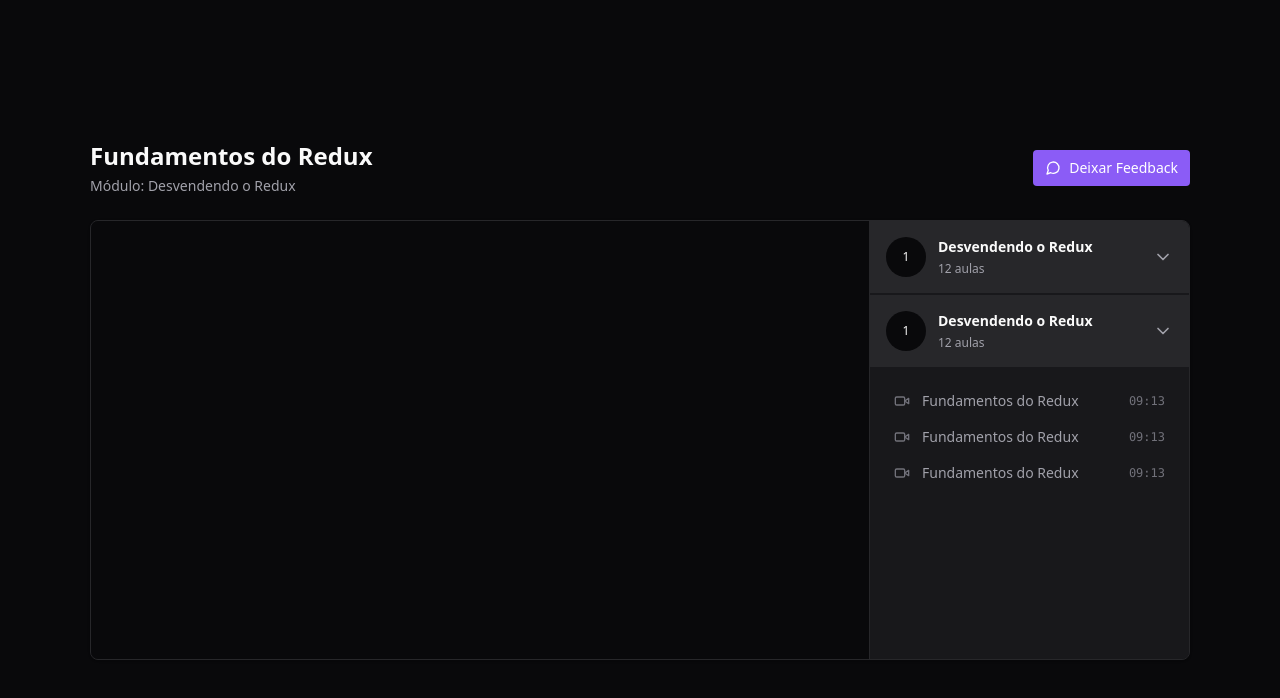
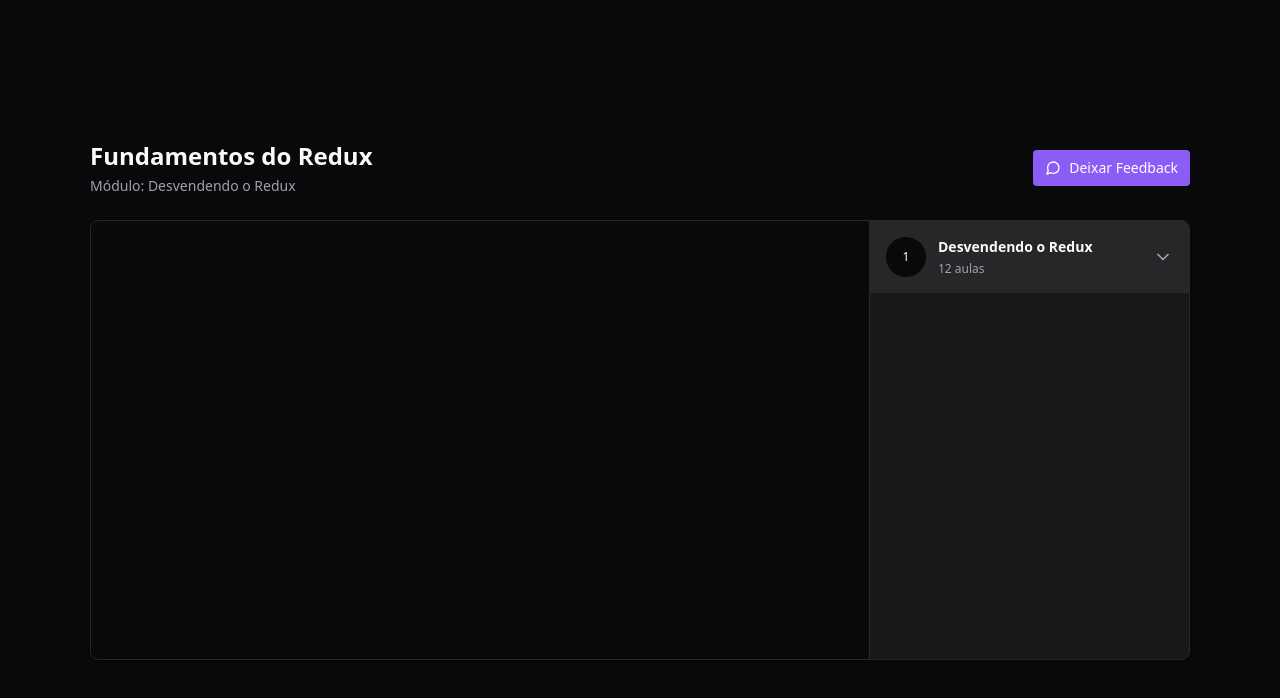
Before and after one commit to wsasouza/redux-zustand-tests, a React (Vite) app: page / in a window 1280 px wide. Shown: the top 698 px of the page. Built offline with nearby package versions, Linux system fonts and the light colour scheme.

Commit message:
Feat: Finalizando a interface Visual

```diff
--- a/package.json
+++ b/package.json
@@ -10,6 +10,7 @@
     "preview": "vite preview"
   },
   "dependencies": {
+    "@radix-ui/react-collapsible": "^1.0.3",
     "@reduxjs/toolkit": "^1.9.5",
     "lucide-react": "^0.264.0",
     "react": "^18.2.0",
--- /dev/null
+++ b/src/components/Lesson.tsx
@@ -0,0 +1,21 @@
+import { Video } from 'lucide-react'
+
+interface LessonProps {
+  title: string
+  duration: string
+}
+
+export function Lesson({ title, duration }: LessonProps) {
+  return (
+    <button
+      type="button"
+      className="flex items-center gap-3 text-sm text-zinc-400"
+    >
+      <Video className="h-4 w-4 text-zinc-500" />
+      <span>{title}</span>
+      <span className="ml-auto font-mono text-xs text-zinc-500">
+        {duration}
+      </span>
+    </button>
+  )
+}
--- a/src/components/Module.tsx
+++ b/src/components/Module.tsx
@@ -1,52 +1,34 @@
-import { ChevronDown, Video } from 'lucide-react'
+import * as Collapsible from '@radix-ui/react-collapsible'
+import { ChevronDown } from 'lucide-react'
+import { Lesson } from './Lesson'
 
-export function Module() {
+interface ModuleProps {
+  moduleIndex: number
+  title: string
+  amountOfLessons: number
+}
+
+export function Module({ moduleIndex, title, amountOfLessons }: ModuleProps) {
   return (
-    <div>
-      <button
-        type="button"
-        className="flex w-full items-center gap-3 bg-zinc-800 p-4"
-      >
+    <Collapsible.Root className="group">
+      <Collapsible.Trigger className="flex w-full items-center gap-3 bg-zinc-800 p-4">
         <span className="flex h-10 w-10 items-center justify-center rounded-full bg-zinc-950 text-xs">
-          1
+          {moduleIndex + 1}
         </span>
 
         <div className="flex flex-col gap-1 text-left">
-          <strong className="text-sm">Desvendendo o Redux</strong>
-          <span className="text-xs text-zinc-400">12 aulas</span>
+          <strong className="text-sm">{title}</strong>
+          <span className="text-xs text-zinc-400">{`${amountOfLessons} aulas`}</span>
         </div>
 
-        <ChevronDown className="ml-auto h-5 w-5 text-zinc-400" />
-      </button>
+        <ChevronDown className="ml-auto h-5 w-5 text-zinc-400 group-data-[state=open]:rotate-180 transition-transform" />
+      </Collapsible.Trigger>
 
-      <nav className="relative flex flex-col gap-4 p-6">
-        <button
-          type="button"
-          className="flex items-center gap-3 text-sm text-zinc-400"
-        >
-          <Video className="h-4 w-4 text-zinc-500" />
-          <span>Fundamentos do Redux</span>
-          <span className="ml-auto font-mono text-xs text-zinc-500">09:13</span>
-        </button>
-
-        <button
-          type="button"
-          className="flex items-center gap-3 text-sm text-zinc-400"
-        >
-          <Video className="h-4 w-4 text-zinc-500" />
-          <span>Fundamentos do Redux</span>
-          <span className="ml-auto font-mono text-xs text-zinc-500">09:13</span>
-        </button>
-
-        <button
-          type="button"
-          className="flex items-center gap-3 text-sm text-zinc-400"
-        >
-          <Video className="h-4 w-4 text-zinc-500" />
-          <span>Fundamentos do Redux</span>
-          <span className="ml-auto font-mono text-xs text-zinc-500">09:13</span>
-        </button>
-      </nav>
-    </div>
+      <Collapsible.Content>
+        <nav className="relative flex flex-col gap-4 p-6">
+          <Lesson title="Fundamentos do Redux" duration="09:57" />
+        </nav>
+      </Collapsible.Content>
+    </Collapsible.Root>
   )
 }
--- a/src/pages/Player.tsx
+++ b/src/pages/Player.tsx
@@ -1,7 +1,8 @@
-import { ChevronDown, MessageCircle, Video } from 'lucide-react'
+import { MessageCircle } from 'lucide-react'
 
 import { Header } from '../components/Header'
 import { VideoPlayer } from '../components/VideoPlayer'
+import { Module } from '../components/Module'
 
 export function PlayerPage() {
   return (
@@ -23,76 +24,11 @@
             <VideoPlayer />
           </div>
           <aside className="absolute bottom-0 right-0 top-0 w-80 divide-y-2 divide-zinc-900 overflow-y-scroll border-l border-zinc-800 bg-zinc-900 scrollbar-thin scrollbar-track-zinc-950 scrollbar-thumb-violet-500">
-            <div>
-              <button
-                type="button"
-                className="flex w-full items-center gap-3 bg-zinc-800 p-4"
-              >
-                <span className="flex h-10 w-10 items-center justify-center rounded-full bg-zinc-950 text-xs">
-                  1
-                </span>
-
-                <div className="flex flex-col gap-1 text-left">
-                  <strong className="text-sm">Desvendendo o Redux</strong>
-                  <span className="text-xs text-zinc-400">12 aulas</span>
-                </div>
-
-                <ChevronDown className="ml-auto h-5 w-5 text-zinc-400" />
-              </button>
-            </div>
-
-            <div>
-              <button
-                type="button"
-                className="flex w-full items-center gap-3 bg-zinc-800 p-4"
-              >
-                <span className="flex h-10 w-10 items-center justify-center rounded-full bg-zinc-950 text-xs">
-                  1
-                </span>
-
-                <div className="flex flex-col gap-1 text-left">
-                  <strong className="text-sm">Desvendendo o Redux</strong>
-                  <span className="text-xs text-zinc-400">12 aulas</span>
-                </div>
-
-                <ChevronDown className="ml-auto h-5 w-5 text-zinc-400" />
-              </button>
-
-              <nav className="relative flex flex-col gap-4 p-6">
-                <button
-                  type="button"
-                  className="flex items-center gap-3 text-sm text-zinc-400"
-                >
-                  <Video className="h-4 w-4 text-zinc-500" />
-                  <span>Fundamentos do Redux</span>
-                  <span className="ml-auto font-mono text-xs text-zinc-500">
-                    09:13
-                  </span>
-                </button>
-
-                <button
-                  type="button"
-                  className="flex items-center gap-3 text-sm text-zinc-400"
-                >
-                  <Video className="h-4 w-4 text-zinc-500" />
-                  <span>Fundamentos do Redux</span>
-                  <span className="ml-auto font-mono text-xs text-zinc-500">
-                    09:13
-                  </span>
-                </button>
-
-                <button
-                  type="button"
-                  className="flex items-center gap-3 text-sm text-zinc-400"
-                >
-                  <Video className="h-4 w-4 text-zinc-500" />
-                  <span>Fundamentos do Redux</span>
-                  <span className="ml-auto font-mono text-xs text-zinc-500">
-                    09:13
-                  </span>
-                </button>
-              </nav>
-            </div>
+            <Module
+              moduleIndex={0}
+              title="Desvendendo o Redux"
+              amountOfLessons={12}
+            />
           </aside>
         </main>
       </div>
```
Also changed, not shown: 1 other file (tests, documents, lock files or other folders).
